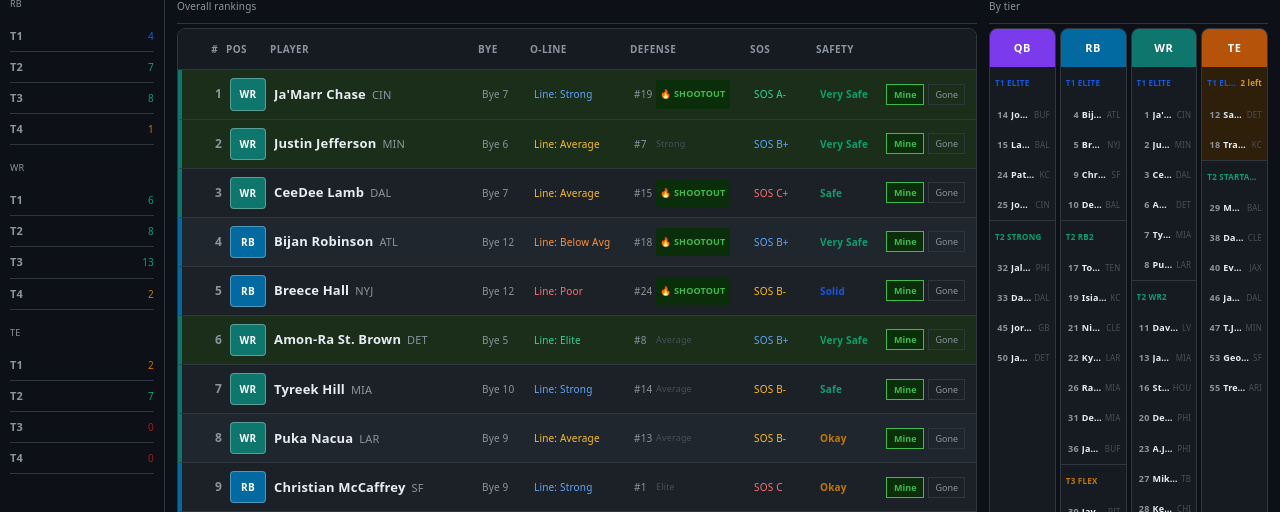
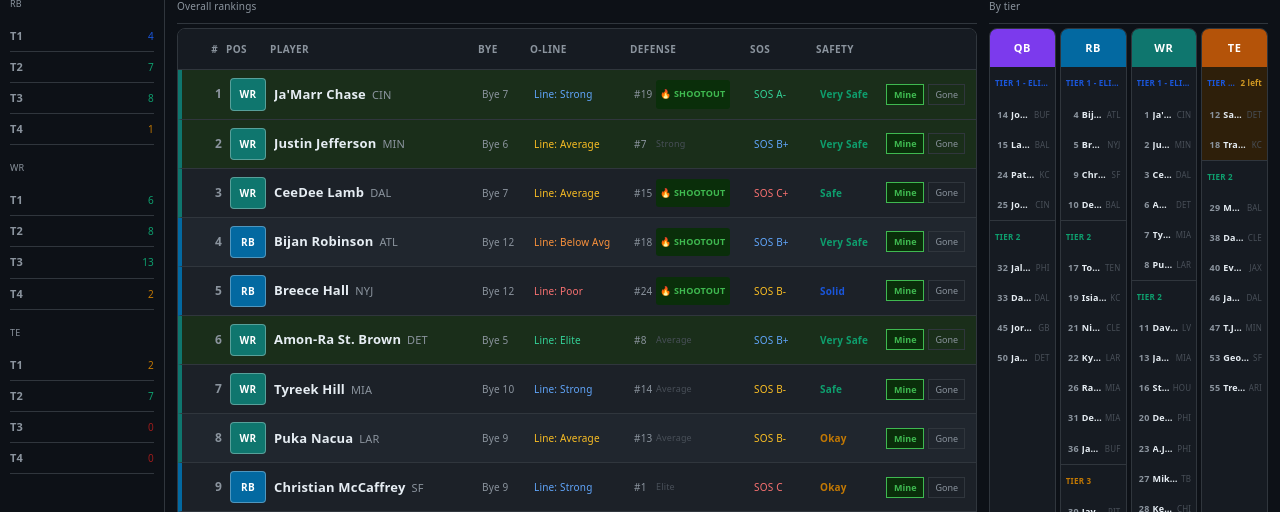
Before and after one commit to Parth33/fantasy-draft-server, a React (Vite) app in the folder fantasy-draft-companion/: page / in a window 1280 px wide. Shown: the part 289-801 px from the top of the page. Built offline with nearby package versions, Linux system fonts and the light colour scheme.

Commit message:
consistent tier labels in cheat sheet panel

```diff
--- a/fantasy-draft-companion/src/App.jsx
+++ b/fantasy-draft-companion/src/App.jsx
@@ -1073,11 +1073,11 @@
                           {tierNums.map((tier,ti)=>{
                             const ps=byTier[tier];
                             const cliffTint=ps.length<=2;
-                            const label=(TIER_LABELS[pos]||TIER_LABELS.WR)[tier]||`Tier ${tier}`;
+                            const label=`Tier ${tier}${tier===1?" - Elite":""}`;
                             return (
                               <div key={tier} style={{background:cliffTint?"var(--bg-warn)":"transparent",borderTop:ti>0?"1px solid var(--border)":"none"}}>
                                 <div style={{display:"flex",alignItems:"center",justifyContent:"space-between",gap:3,padding:"3px 5px",minWidth:0}}>
-                                  <span style={{fontSize:8,fontWeight:800,color:TIER_COLORS[tier]||"#888",textTransform:"uppercase",letterSpacing:"0.03em",whiteSpace:"nowrap",overflow:"hidden",textOverflow:"ellipsis",minWidth:0,flex:1}}>T{tier} {label}</span>
+                                  <span style={{fontSize:8,fontWeight:800,color:TIER_COLORS[tier]||"#888",textTransform:"uppercase",letterSpacing:"0.03em",whiteSpace:"nowrap",overflow:"hidden",textOverflow:"ellipsis",minWidth:0,flex:1}}>{label}</span>
                                   {cliffTint&&<span style={{fontSize:8,fontWeight:700,color:"var(--text-warning)",whiteSpace:"nowrap",flexShrink:0}}>{ps.length} left</span>}
                                 </div>
                                 {ps.map(p=>(
```
